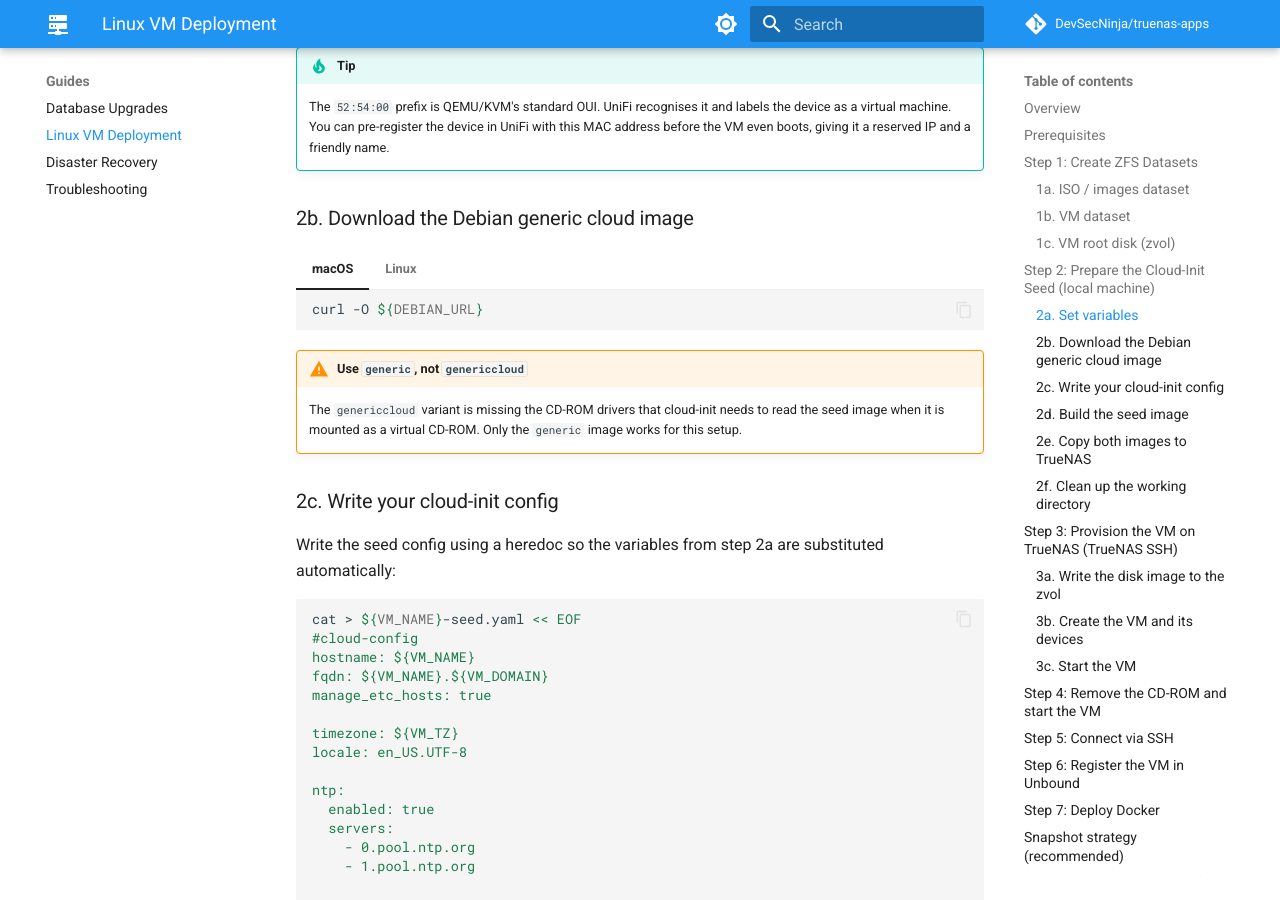
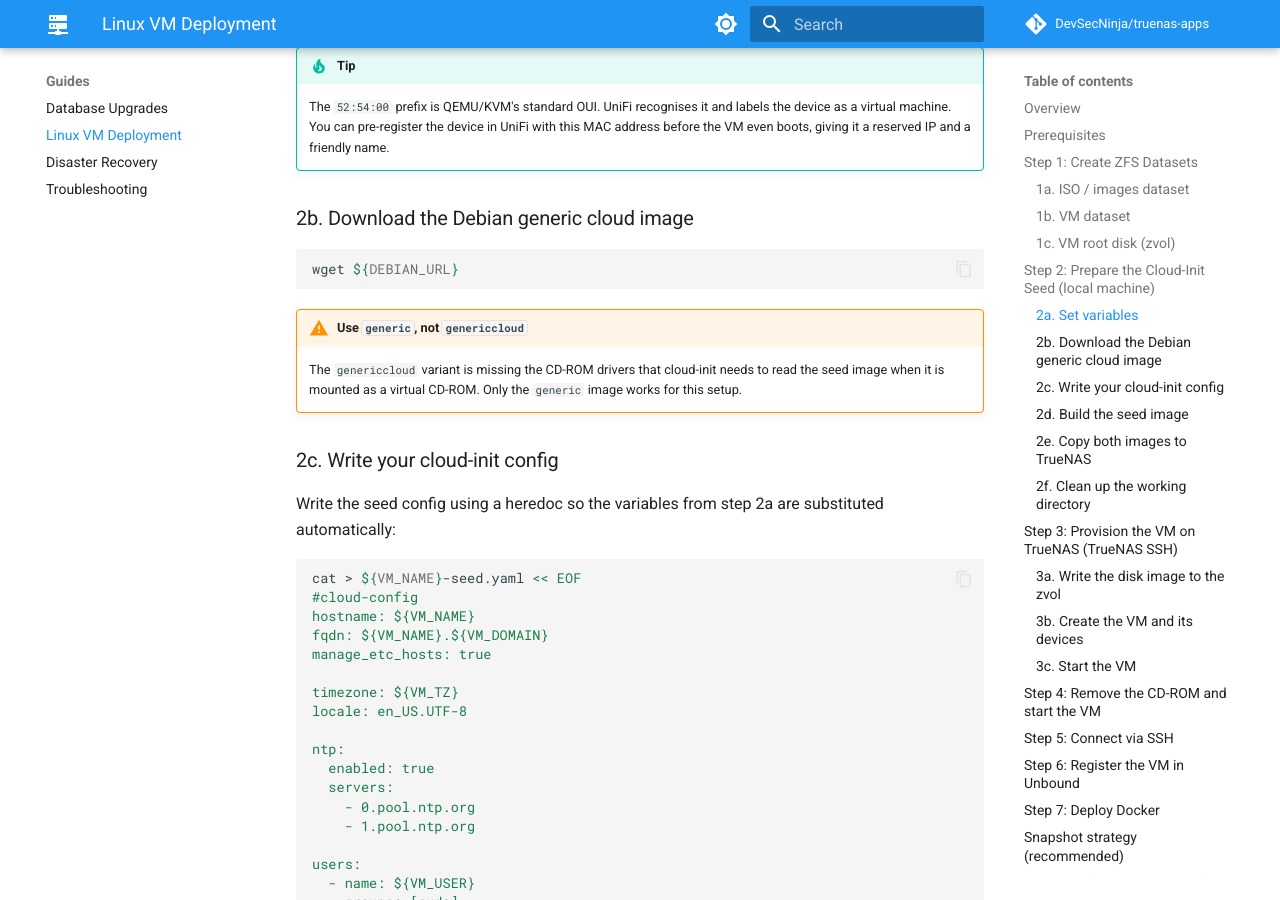
Before and after one commit to DevSecNinja/truenas-apps, an MkDocs documentation site: the page built from docs/VM-LINUX.md, in a window 1280 px wide and 900 px high, scrolled down 4957 px. Built offline with MkDocs 1.6.1 and Material for MkDocs 9.7.7, drawn with Linux system fonts in a browser that asks for light colours; comment, search, counter and statistics services are not loaded.

Commit message:
docs: simplify Debian cloud image download instructions for Linux

````diff
--- a/docs/VM-LINUX.md
+++ b/docs/VM-LINUX.md
@@ -168,18 +168,9 @@ IMAGE_PATH=/mnt/vm-pool/iso
 
 ### 2b. Download the Debian generic cloud image
 
-<!-- dprint-ignore -->
-=== "macOS"
-
-    ```sh
-    curl -O ${DEBIAN_URL}
-    ```
-
-=== "Linux"
-
-    ```sh
-    wget ${DEBIAN_URL}
-    ```
+```sh
+wget ${DEBIAN_URL}
+```
 
 <!-- dprint-ignore -->
 !!! warning "Use `generic`, not `genericcloud`"
````
